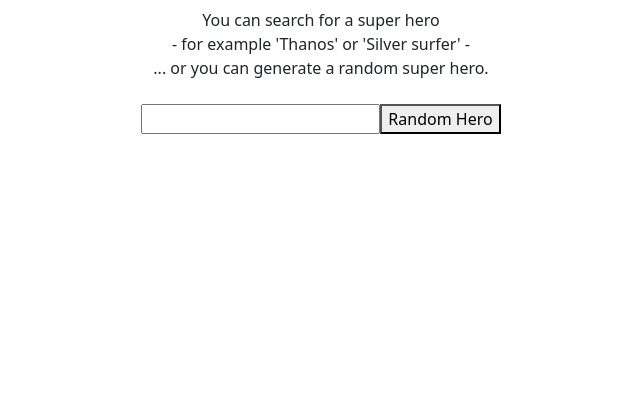
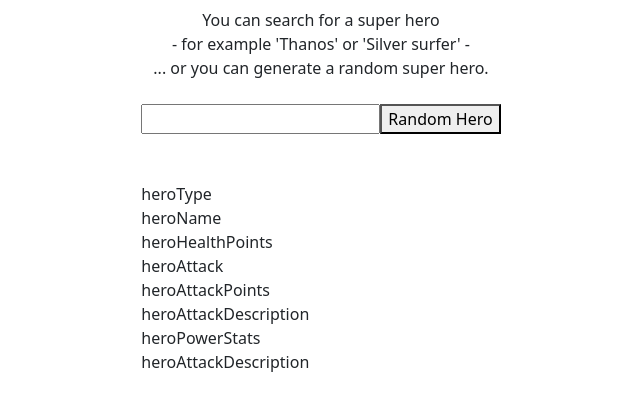
Before and after one commit to felipeandreslugosalazar/jsApiSuperHeroes2, a plain HTML site: page index.html in a window 1280 px wide. Shown: the part 86-496 px from the top of the page, without its empty margins (319-959 px from the left). Drawn offline with nearby package versions, Linux system fonts and the light colour scheme.

Commit message:
add extra info in dex for hero info

```diff
--- a/index.html
+++ b/index.html
@@ -28,6 +28,19 @@
     </div>
     <br>
     <div id="heroInfo">
+      <div id="heroImage"><img src="" alt=""></div>
+      <header>
+        <div id="heroType">heroType</div>
+        <div id="heroName">heroName</div>
+        <div id="heroHealthPoints">heroHealthPoints</div>
+      </header>
+      <footer>
+        <div id="heroAttack">heroAttack</div>
+        <div id="heroAttackPoints">heroAttackPoints</div>
+        <div id="heroAttackDescription">heroAttackDescription</div>
+        <div id="heroPowerStats">heroPowerStats</div>
+        <div id="heroAttackDescription">heroAttackDescription</div>
+      </footer>
     </div>
 
   </div>
```
